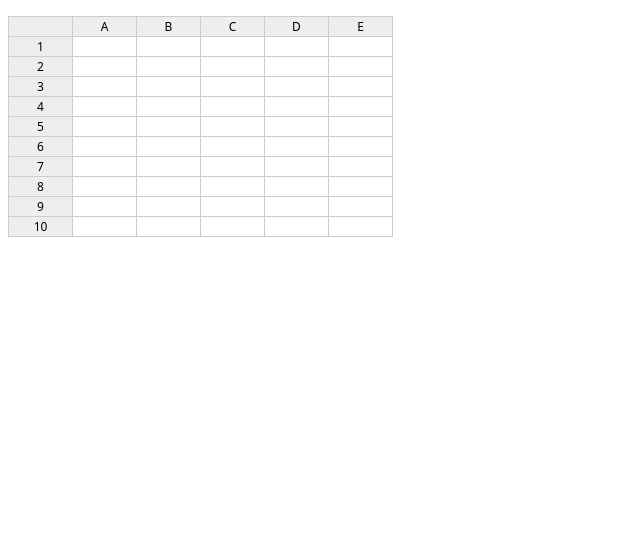
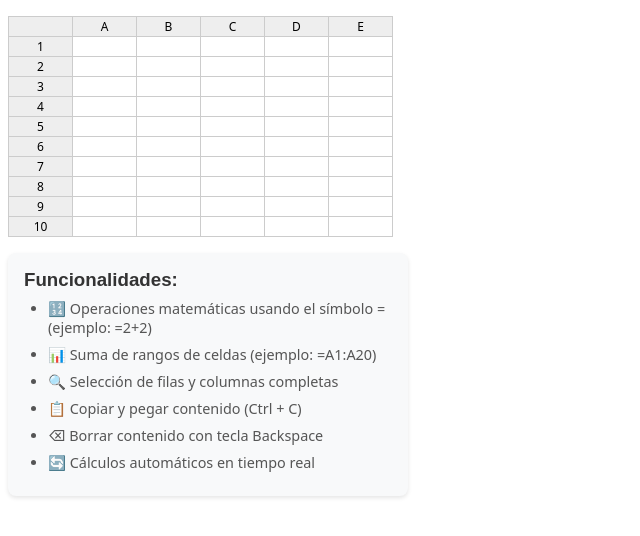
Before and after one commit to KAyerdi/Excel, a plain HTML site: page index.html in a window 1280 px wide. Shown: the part 68-604 px from the top of the page, without its empty margins (0-640 px from the left). Drawn offline with Linux system fonts and the light colour scheme; a web font is replaced by a local one.

Commit message:
add funcionalidades

```diff
--- a/index.html
+++ b/index.html
@@ -90,6 +90,33 @@
       align-items: center;
       gap: 1rem;
       margin-bottom: 1rem;
+    }
+
+    .features-card {
+      background: #f8f9fa;
+      border-radius: 8px;
+      padding: 1rem;
+      margin: 1rem 0;
+      box-shadow: 0 2px 4px rgba(0,0,0,0.1);
+      max-width: 400px;
+    }
+
+    .features-card h3 {
+      font-family: 'Geist Sans', sans-serif;
+      color: #333;
+      margin-top: 0;
+      margin-bottom: 0.5rem;
+    }
+
+    .features-card ul {
+      margin: 0;
+      padding-left: 1.5rem;
+    }
+
+    .features-card li {
+      margin: 0.5rem 0;
+      color: #555;
+      font-size: 0.9rem;
     }
   </style>
   <script type="module">
@@ -322,6 +349,17 @@
     <thead></thead>
     <tbody></tbody>
   </table>
+  <div class="features-card">
+    <h3>Funcionalidades:</h3>
+    <ul>
+      <li>🔢 Operaciones matemáticas usando el símbolo = (ejemplo: =2+2)</li>
+      <li>📊 Suma de rangos de celdas (ejemplo: =A1:A20)</li>
+      <li>🔍 Selección de filas y columnas completas</li>
+      <li>📋 Copiar y pegar contenido (Ctrl + C)</li>
+      <li>⌫ Borrar contenido con tecla Backspace</li>
+      <li>🔄 Cálculos automáticos en tiempo real</li>
+    </ul>
+  </div>
 </body>
 
 </html>
```
